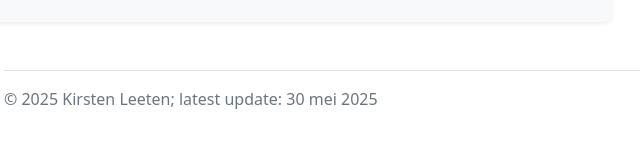
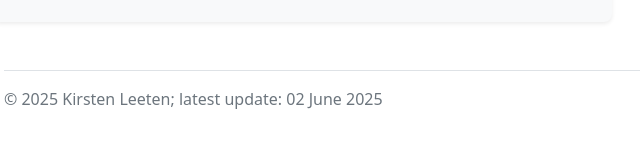
Before and after one commit to Kirsten-95/kirsten-95.github.io, a plain HTML site: page index.html in a window 1280 px wide. Shown: the part 10698-10845 px from the top of the page, 28-668 px from the left. Drawn offline with nearby package versions, Linux system fonts and the light colour scheme.

Commit message:
update 2

```diff
--- a/index.html
+++ b/index.html
@@ -816,7 +816,7 @@
 
 
       <footer class="pt-3 mt-4 text-muted border-top">
-        &copy; 2025 Kirsten Leeten; latest update: 30 mei 2025
+        &copy; 2025 Kirsten Leeten; latest update: 02 June 2025
       </footer>
     </main>
   </div>
```
